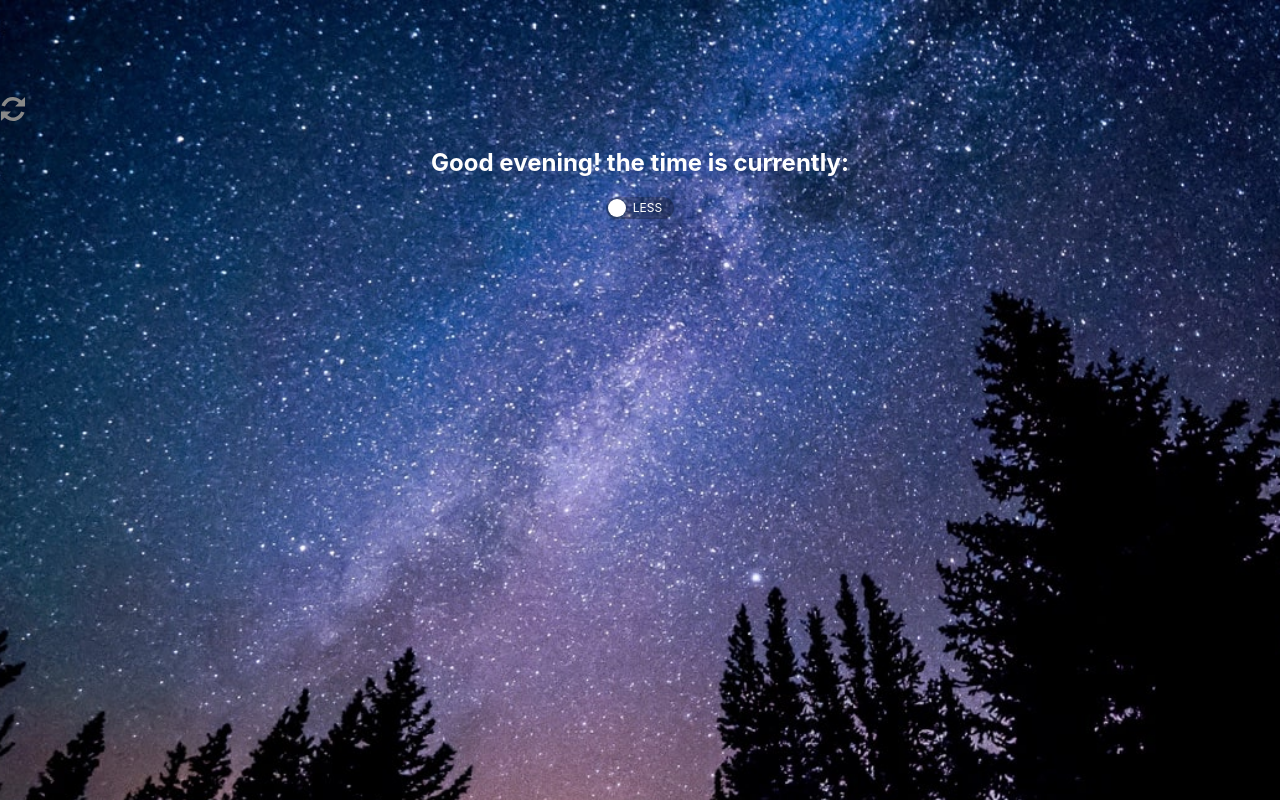
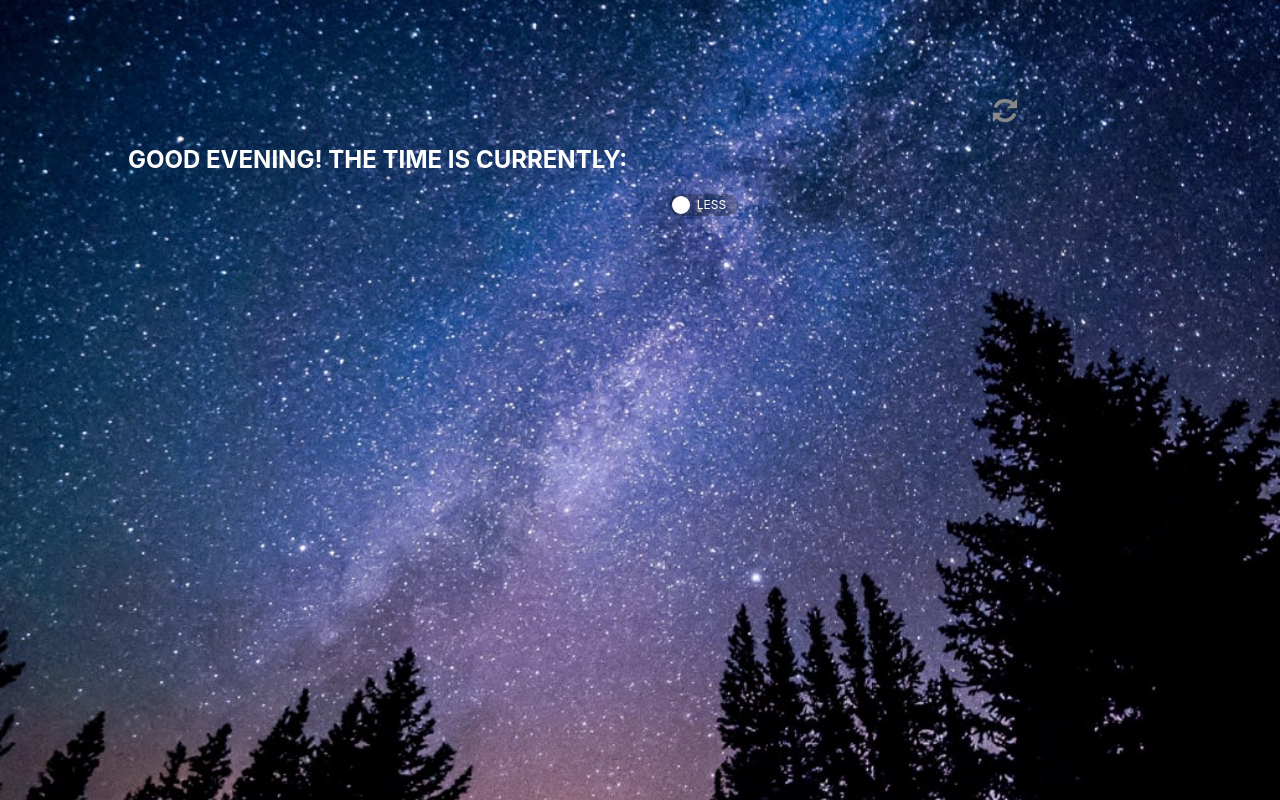
Before and after one commit to chiomaubaezuonu/clock-app, a React (Create React App) app: page / in a window 1280 px wide. Shown: the top 800 px of the page. Built offline with nearby package versions, Linux system fonts and the light colour scheme; no server answers.

Commit message:
Styled the quote and time div

```diff
--- a/src/App.css
+++ b/src/App.css
@@ -7,12 +7,14 @@
   background-size: cover;
   color: white;
   padding: 6rem 0;
+  padding-left: 8rem;
   overflow: hidden;
 }
 
 .quotes-div {
   color: white;
   display: flex;
+  align-items: center;
 }
 
 .refresh-icon {
@@ -21,17 +23,36 @@
   object-fit: cover;
   cursor: pointer;
 }
-.refresh-icon:hover{
+
+.refresh-icon:hover {
   color: white;
   background-color: white;
 }
-.additional-data{
+
+.additional-data {
   transition: .5s ease-in-out;
   background: rgba(255, 255, 255, .75);
   backdrop-filter: blur(20.3871px);
   height: 100vh;
 }
-.switch{
 
+.switch {}
 
+.quotes {
+  font-size: 1.8rem;
+  /* line-height: 2.8rem; */
+  width: 54rem;
+  text-align: left;
+  margin-bottom: 0;
 }
+
+.author {
+  text-align: left;
+  font-size: 1.2rem;
+  margin-top: 1rem;
+}
+
+.time-div {
+  text-align: left;
+  text-transform: uppercase;
+}
--- a/src/App.tsx
+++ b/src/App.tsx
@@ -8,16 +8,30 @@ let dayOfWeek = ""
 let weekNum = ""
 let fetchQuotes: any;
 let author = ""
-let morning: string = "Good morning";
-let afternoon = "Good afternoon"
-let evening = "Good evening"
+
 function App() {
+
+  const backgroundImages = {
+    daytime: "./bg-daytime.jpg",
+    nighttime: "./bg-nighttime.jpg",
+  };
+
   const hour = new Date().getHours()
   const [time, setTime] = useState("");
   const [quotes, setQuotes] = useState(fetchQuotes)
   const [abbrev, setAbbrev] = useState("")
   const [timeZone, setTimezone] = useState("")
   const [more, setMore] = useState(false)
+  const [currentBgImage, setCurrentBgImage] = useState(backgroundImages.nighttime);
+
+
+ useEffect(() => {
+  if (hour >= 6 && hour < 18) {
+    setCurrentBgImage(backgroundImages.daytime);
+  } else {
+    setCurrentBgImage(backgroundImages.nighttime);
+  }
+ }, [])
 
   useEffect(() => {
     fetchQuotes = async () => {
@@ -53,19 +67,19 @@ function App() {
   }, [])
   return (
     <div>
-      <div className="App">
+      <div className="App" style={{backgroundImage: currentBgImage}}>
         <div className="quotes-div">
-          <p>{quotes}</p>
+          <p className='quotes'>{quotes}</p>
           <img onClick={fetchQuotes} src={refresh} alt='refresh icon' className='refresh-icon' />
         </div>
-        <h2>{author}</h2>
+        <h2 className='author'>{author}</h2>
         <div className="time-div">
           <h2>  {hour >= 5 && hour < 12 ? "Good morning, the time is currently: " + time
             : hour >= 12 && hour < 17 ? "Good afternoon, the time is currently: " + time
               : hour >= 18 && hour < 22
                 ? "Good evening! the time is currently: " + time
-            : "Good night"
-      }
+                : "Good night"
+          }
           </h2>
           <p>{abbrev}</p>
           <p>{timeZone}</p>
```
Also changed, not shown: src/sun.svg (added).
